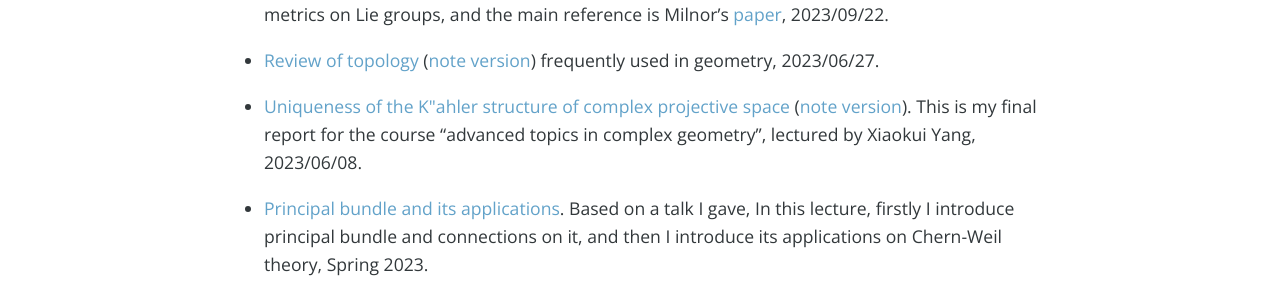
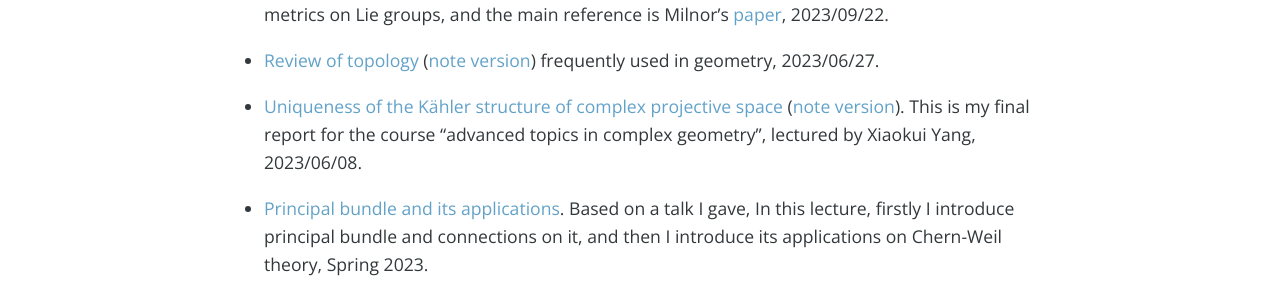
Before and after one commit to bowenl-math/bowenl-math.github.io, a Jekyll site: the page built from notes.md, in a window 1280 px wide. Shown: the part 768-1057 px from the top of the page. Built offline with Jekyll 4.4.1, drawn with Linux system fonts in a browser that asks for light colours; nearby versions of some CDN libraries; our own code applies the rules of GitHub Pages for plain Markdown files; comment, search, counter and statistics services are not loaded.

Commit message:
Add positivity preprint and fix Kähler spelling

```diff
--- a/notes.md
+++ b/notes.md
@@ -15,7 +15,7 @@
 
 * [Review of topology](notes/personal notes/Review_of_topology/slides.pdf) ([note version](notes/personal notes/Review_of_topology/note.pdf)) frequently used in geometry, 2023/06/27.
 
-* [Uniqueness of the K\"ahler structure of complex projective space](notes/personal notes/Uniqueness_CPn/slides.pdf) ([note version](notes/personal notes/Uniqueness_CPn/note.pdf)). This is my final report for the course "advanced topics in complex geometry", lectured by Xiaokui Yang, 2023/06/08.
+* [Uniqueness of the Kähler structure of complex projective space](notes/personal notes/Uniqueness_CPn/slides.pdf) ([note version](notes/personal notes/Uniqueness_CPn/note.pdf)). This is my final report for the course "advanced topics in complex geometry", lectured by Xiaokui Yang, 2023/06/08.
 
 * [Principal bundle and its applications](notes/2023Spring/geometry_of_principal_bundle.pdf). Based on a talk I gave, In this lecture, firstly I introduce principal bundle and connections on it, and then I introduce its applications on Chern-Weil theory, Spring 2023.
 
```
Also changed, not shown: preprints.md (+2 -0 lines).
